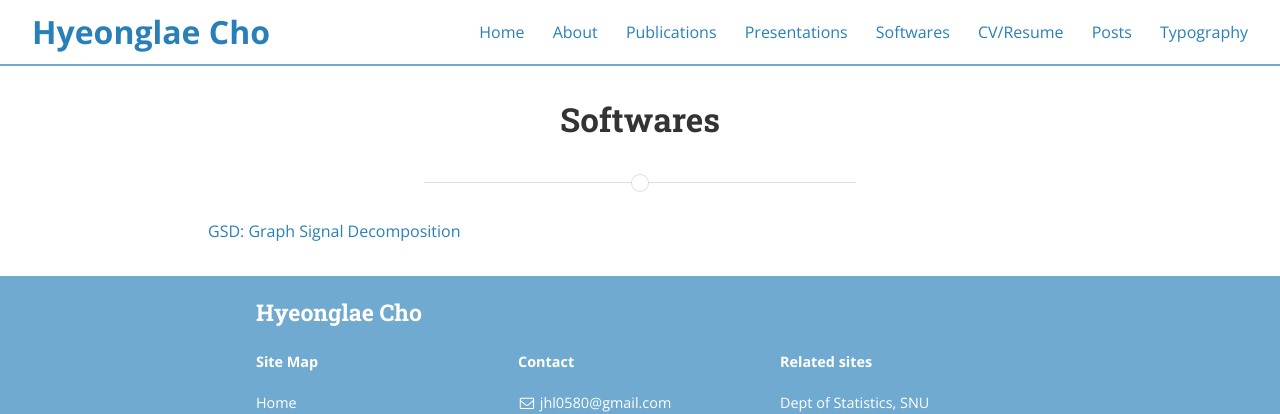
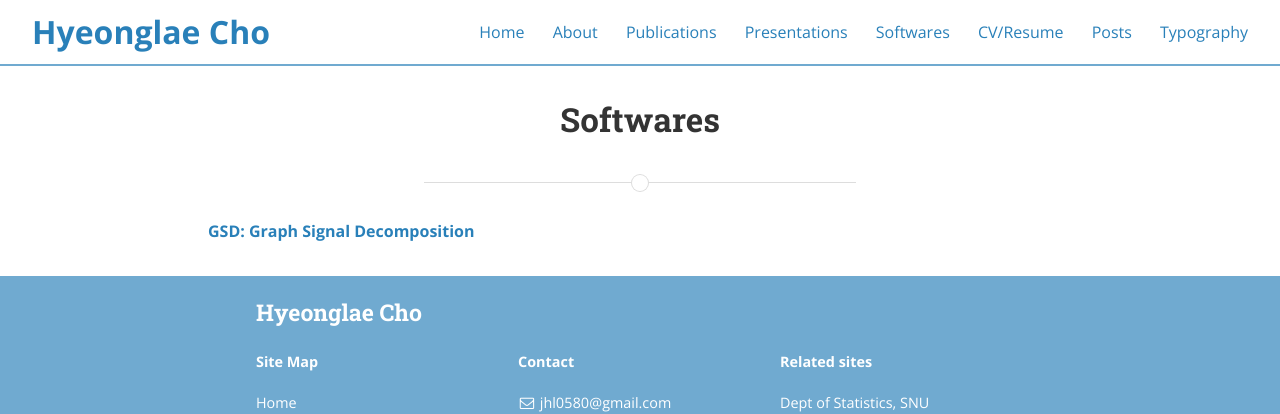
Before and after one commit to Hyeonglae-Cho/Hyeonglae-Cho.github.io, a Jekyll site: the page built from softwares.md, in a window 1280 px wide. Shown: the top 414 px of the page. Built offline with Jekyll 4.4.1, drawn with Linux system fonts in a browser that asks for light colours; nearby versions of some CDN libraries.

```diff
--- a/softwares.md
+++ b/softwares.md
@@ -6,7 +6,7 @@ permalink: /softwares/
 main_nav: true
 ---
 
-[GSD: Graph Signal Decomposition][GSD]
+[**GSD: Graph Signal Decomposition**][GSD]
 
 
 [GSD]: https://cran.r-project.org/web/packages/GSD/index.html
```
